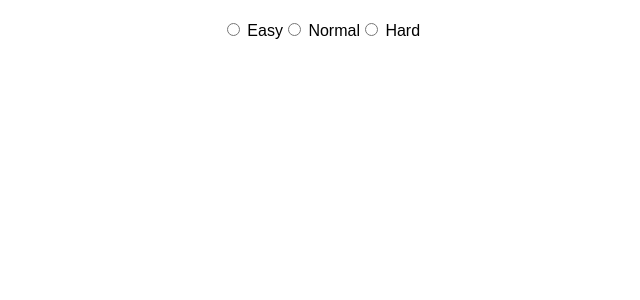
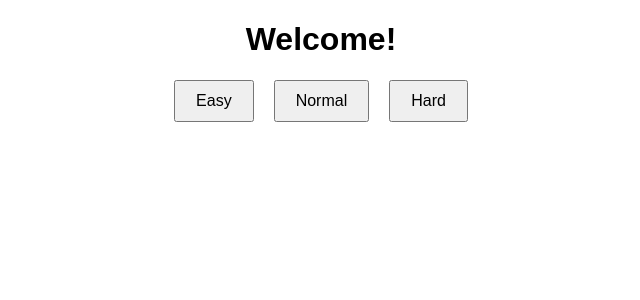
Before and after one commit to acciojob/memory-game-Karankk85, a React app: page / in a window 1280 px wide. Shown: the top 300 px of the page, without its empty margins (319-959 px from the left). Built offline with nearby package versions, Linux system fonts and the light colour scheme.

Commit message:
Update App.js
aas

```diff
--- a/src/components/App.js
+++ b/src/components/App.js
@@ -2,7 +2,7 @@ import React, { useState, useEffect } from "react";
 import "./../styles/App.css";
 
 const App = () => {
-  const [level, setLevel] = useState(null); // easy, normal, hard
+  const [level, setLevel] = useState(null);
   const [tiles, setTiles] = useState([]);
   const [flipped, setFlipped] = useState([]);
   const [matched, setMatched] = useState([]);
@@ -47,10 +47,12 @@ const App = () => {
   return (
     <div>
       {/* Do not remove the main div */}
+      <h1>Welcome!</h1>
+
       <div className="levels_container">
-        <label><input type="radio" id="easy" name="difficulty" onChange={() => setLevel("easy")} /> Easy</label>
-        <label><input type="radio" id="normal" name="difficulty" onChange={() => setLevel("normal")} /> Normal</label>
-        <label><input type="radio" id="hard" name="difficulty" onChange={() => setLevel("hard")} /> Hard</label>
+        <button id="easy" onClick={() => setLevel("easy")}>Easy</button>
+        <button id="normal" onClick={() => setLevel("normal")}>Normal</button>
+        <button id="hard" onClick={() => setLevel("hard")}>Hard</button>
       </div>
 
       <div className="cells_container">
```
